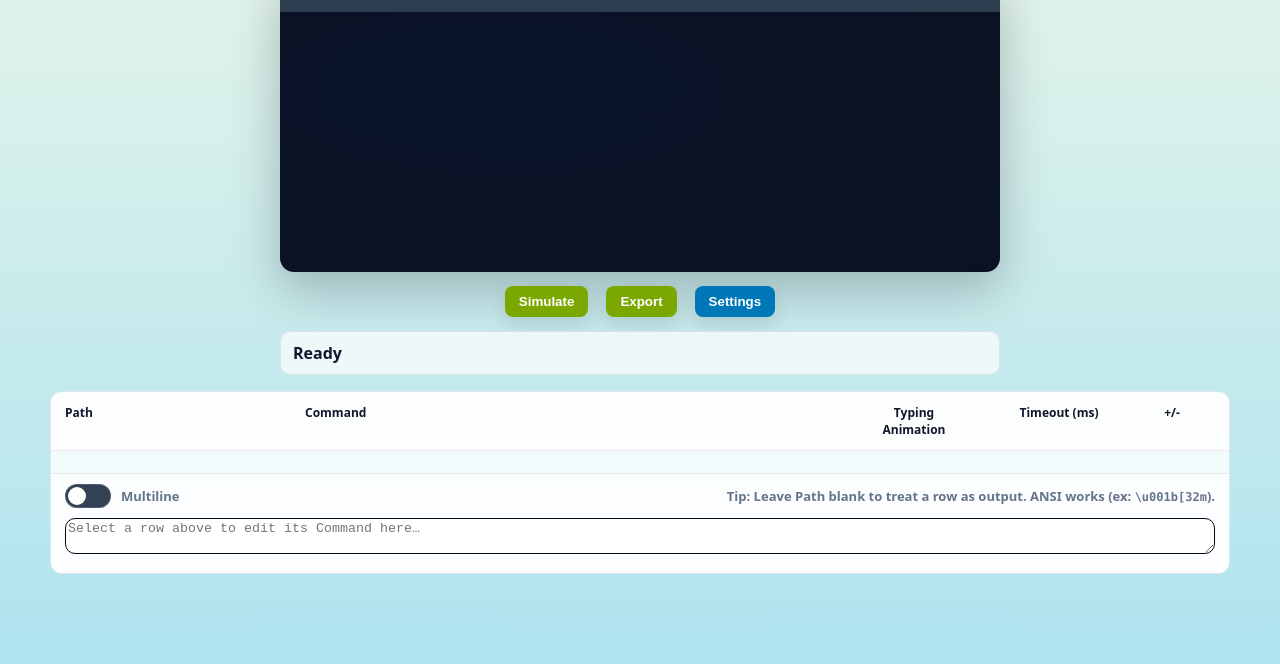
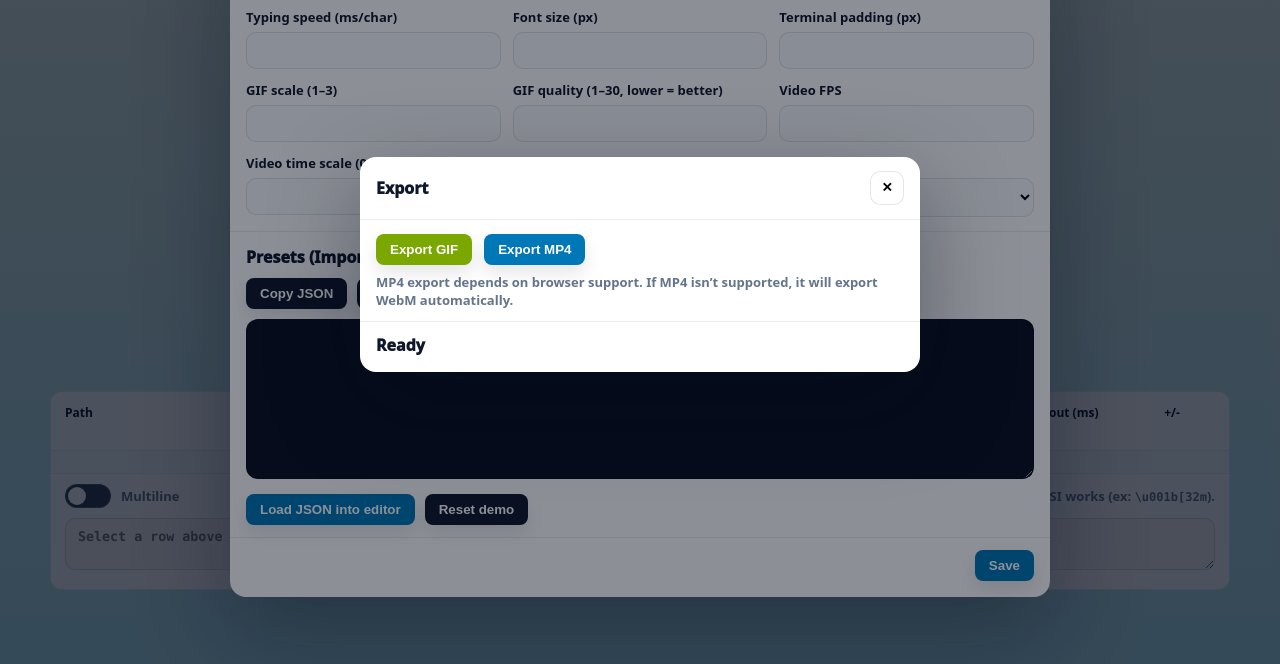
Before and after one commit to mitraboga/terminal-gif-maker, a plain HTML site: page index.html in a window 1280 px wide. Shown: the part 136-800 px from the top of the page. Drawn offline with Linux system fonts and the light colour scheme; a script that the page names is missing.

Commit message:
Update styles.css

```diff
--- a/styles.css
+++ b/styles.css
@@ -350,4 +350,163 @@ body {
 .multiEditor {
   width: 100%;
   border-radius: 10px;
-  border: 1px solid rgba(2, 8, 23
+  border: 1px solid rgba(2, 8, 23, 0.1);
+  background: #f3f4f6;
+  padding: 10px 12px;
+  font-weight: 800;
+  outline: none;
+  resize: vertical;
+  min-height: 48px;
+  font-family: ui-monospace, SFMono-Regular, Menlo, Monaco, Consolas, "Liberation Mono", "Courier New",
+    monospace;
+}
+.multiEditor.big {
+  min-height: 110px;
+}
+
+/* Modal */
+.modal {
+  position: fixed;
+  inset: 0;
+  background: rgba(2, 8, 23, 0.45);
+  display: flex;
+  align-items: center;
+  justify-content: center;
+  padding: 18px;
+}
+.modal__card {
+  width: min(820px, 96vw);
+  background: #fff;
+  border-radius: 16px;
+  box-shadow: 0 30px 90px rgba(2, 8, 23, 0.35);
+  overflow: hidden;
+}
+.modal__head {
+  display: flex;
+  align-items: center;
+  justify-content: space-between;
+  padding: 14px 16px;
+  border-bottom: 1px solid var(--line);
+}
+.modal__title {
+  font-size: 16px;
+  font-weight: 950;
+}
+.iconBtn {
+  width: 34px;
+  height: 34px;
+  border-radius: 10px;
+  border: 1px solid rgba(2, 8, 23, 0.1);
+  background: #fff;
+  cursor: pointer;
+  font-weight: 900;
+}
+.iconBtn:active {
+  transform: translateY(1px);
+}
+
+.modal__grid {
+  display: grid;
+  grid-template-columns: repeat(3, minmax(0, 1fr));
+  gap: 12px;
+  padding: 14px 16px;
+}
+.field {
+  display: flex;
+  flex-direction: column;
+  gap: 6px;
+  font-weight: 900;
+  font-size: 13px;
+}
+.field input,
+.field select {
+  border-radius: 10px;
+  border: 1px solid rgba(2, 8, 23, 0.1);
+  background: #f8fafc;
+  padding: 10px 12px;
+  font-weight: 900;
+  outline: none;
+}
+
+.divider {
+  height: 1px;
+  background: var(--line);
+}
+
+.presetBlock {
+  padding: 14px 16px 2px;
+}
+.presetTitle {
+  font-weight: 950;
+  margin-bottom: 10px;
+}
+.presetBtns {
+  display: flex;
+  gap: 10px;
+  flex-wrap: wrap;
+  margin-bottom: 10px;
+}
+.fileBtn input {
+  display: none;
+}
+
+.presetTextarea {
+  width: 100%;
+  min-height: 160px;
+  resize: vertical;
+  border-radius: 12px;
+  border: 1px solid rgba(2, 8, 23, 0.1);
+  background: #0b1020;
+  color: #e5e7eb;
+  padding: 12px;
+  outline: none;
+  font-weight: 800;
+  font-family: ui-monospace, SFMono-Regular, Menlo, Monaco, Consolas, "Liberation Mono", "Courier New",
+    monospace;
+  margin-bottom: 10px;
+}
+
+.modal__foot {
+  padding: 12px 16px 16px;
+  display: flex;
+  justify-content: flex-end;
+  gap: 10px;
+  border-top: 1px solid var(--line);
+}
+
+/* Export modal */
+.exportCard {
+  width: min(560px, 96vw);
+}
+.exportChoices {
+  padding: 14px 16px 8px;
+  display: flex;
+  gap: 12px;
+}
+.exportNote {
+  padding: 0 16px 12px;
+  color: var(--muted);
+  font-weight: 800;
+  font-size: 13px;
+}
+.exportFoot {
+  justify-content: space-between;
+  align-items: center;
+}
+.exportMiniStatus {
+  font-weight: 950;
+}
+
+/* Responsive */
+@media (max-width: 980px) {
+  .tableHead,
+  .row {
+    grid-template-columns: 170px 1fr 120px 110px 86px;
+  }
+  .modal__grid {
+    grid-template-columns: repeat(2, minmax(0, 1fr));
+  }
+  .header h1 {
+    font-size: 38px;
+  }
+}
```
